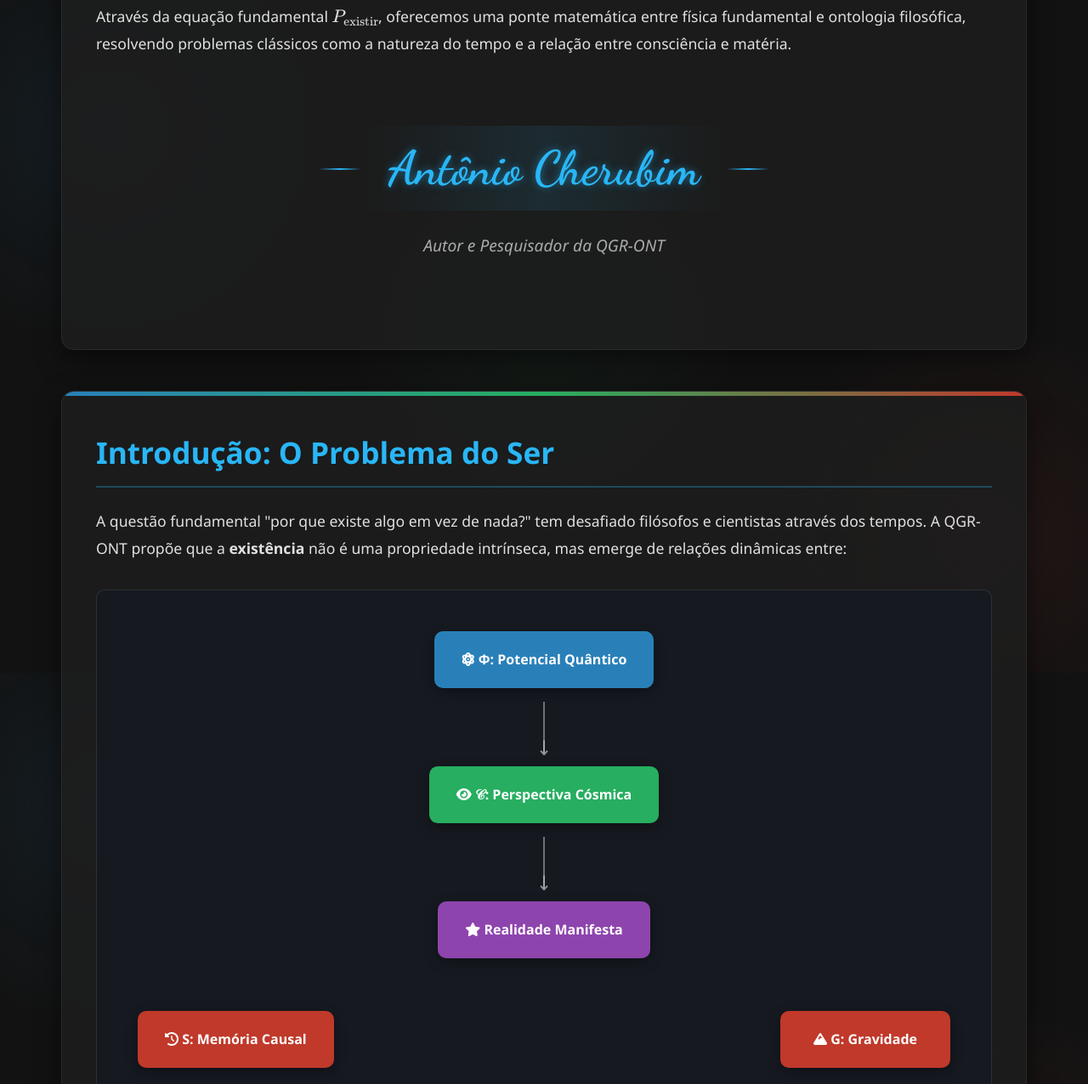
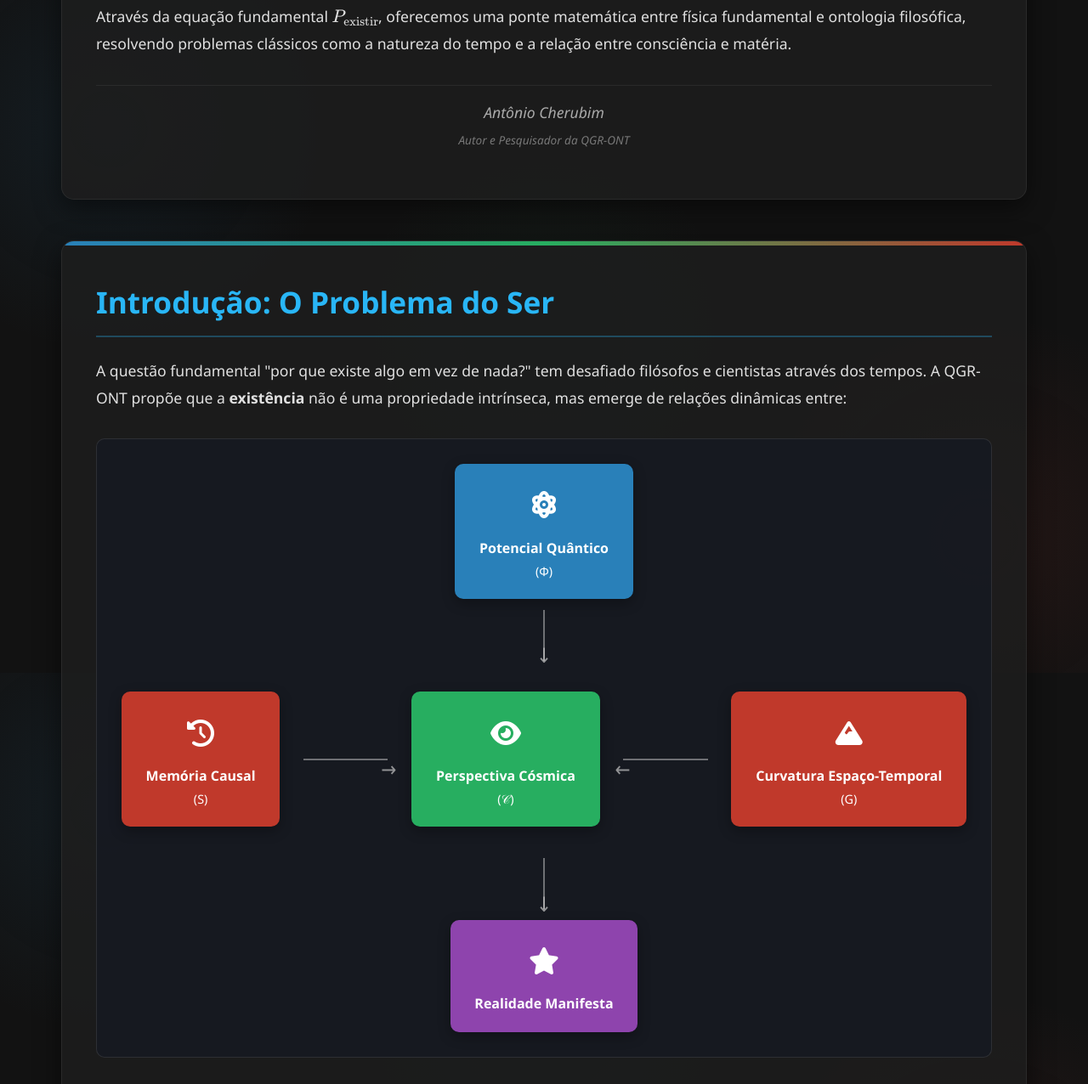
Before and after one commit to antoniocherubim/QGR-ONT, a plain HTML site: page index.html in a window 1280 px wide. Shown: the part 808-2084 px from the top of the page at 85% size. Drawn offline with nearby package versions, Linux system fonts and the light colour scheme.

Commit message:
Update index.html

```diff
--- a/index.html
+++ b/index.html
@@ -5,7 +5,6 @@
   <meta name="viewport" content="width=device-width, initial-scale=1.0">
   <title>QGR-ONT: Uma Ontologia Matemática da Existência</title>
   <link rel="stylesheet" href="https://cdnjs.cloudflare.com/ajax/libs/font-awesome/6.4.0/css/all.min.css">
-  <link href="https://fonts.googleapis.com/css2?family=Dancing+Script:wght@700&display=swap" rel="stylesheet">
   <script src="https://polyfill.io/v3/polyfill.min.js?features=es6"></script>
   <script id="MathJax-script" async src="https://cdn.jsdelivr.net/npm/mathjax@3/es5/tex-mml-chtml.js"></script>
   <style>
@@ -265,25 +264,51 @@
       flex: 1;
     }
 
-    .diagram {
+    /* Diagrama redesenhado */
+    .diagram-container {
+      display: flex;
+      flex-direction: column;
+      align-items: center;
+      margin: 2rem 0;
+      padding: 1rem;
       background: rgba(20, 25, 35, 0.7);
       border-radius: 10px;
-      padding: 2rem;
-      margin: 2rem 0;
-      text-align: center;
       border: 1px solid rgba(100, 100, 100, 0.3);
     }
 
+    .diagram-row {
+      display: flex;
+      justify-content: center;
+      align-items: center;
+      position: relative;
+      width: 100%;
+    }
+
+    .diagram-row.middle {
+      justify-content: space-between;
+      margin: 1.5rem 0;
+    }
+
     .node {
-      display: inline-block;
-      padding: 1.2rem 2rem;
-      margin: 1rem;
+      display: flex;
+      flex-direction: column;
+      align-items: center;
+      justify-content: center;
+      padding: 1.2rem 1.8rem;
+      margin: 0.8rem;
       border-radius: 10px;
       color: white;
       font-weight: bold;
       position: relative;
       box-shadow: 0 5px 15px rgba(0, 0, 0, 0.3);
-      min-width: 200px;
+      min-width: 180px;
+      text-align: center;
+      transition: transform 0.3s ease;
+    }
+
+    .node:hover {
+      transform: scale(1.05);
+      z-index: 2;
     }
 
     .quantum-node { background: var(--quantum); }
@@ -308,6 +333,40 @@
       font-size: 1.5rem;
       position: absolute;
       bottom: -15px;
+    }
+
+    .arrow {
+      position: relative;
+      height: 2px;
+      background: rgba(200, 200, 200, 0.5);
+      margin: 0 15px;
+      flex-grow: 1;
+      min-width: 80px;
+    }
+
+    .arrow::after {
+      content: "→";
+      position: absolute;
+      right: -10px;
+      top: -10px;
+      color: rgba(200, 200, 200, 0.7);
+      font-size: 1.5rem;
+    }
+
+    .arrow.left::after {
+      content: "←";
+      left: -10px;
+      right: auto;
+    }
+
+    .node-icon {
+      font-size: 2rem;
+      margin-bottom: 0.5rem;
+    }
+
+    .node-label {
+      font-size: 0.9rem;
+      font-weight: normal;
     }
 
     .footer {
@@ -360,49 +419,29 @@
       to { opacity: 1; transform: translateY(0); }
     }
 
-    /* Assinatura elegante para Antônio Cherubim */
+    /* Assinatura discreta */
     .signature-container {
       text-align: center;
-      margin: 2rem 0;
-      padding: 2rem;
+      margin: 2rem 0 0;
+      padding: 1rem;
+      position: relative;
+      color: #888;
+      font-size: 0.9rem;
+      font-style: italic;
+      border-top: 1px solid rgba(100, 100, 100, 0.2);
+    }
+
+    .signature {
+      font-size: 1.1rem;
+      color: #aaa;
+      display: inline-block;
       position: relative;
     }
 
-    .signature {
-      font-family: 'Dancing Script', cursive;
-      font-size: 3.5rem;
-      color: #29b6f6;
-      display: inline-block;
-      position: relative;
-      padding: 0 2rem;
-      margin: 1rem 0;
-      text-shadow: 0 0 10px rgba(41, 182, 246, 0.5);
-      background: linear-gradient(to right, transparent, rgba(41, 182, 246, 0.1), transparent);
-    }
-
-    .signature::before,
-    .signature::after {
-      content: "";
-      position: absolute;
-      top: 50%;
-      width: 50px;
-      height: 2px;
-      background: linear-gradient(to right, transparent, #29b6f6, transparent);
-    }
-
-    .signature::before {
-      right: 100%;
-    }
-
-    .signature::after {
-      left: 100%;
-    }
-
     .author-title {
-      font-size: 1.2rem;
-      color: #aaa;
-      margin-top: 0.5rem;
-      font-style: italic;
+      font-size: 0.85rem;
+      color: #777;
+      margin-top: 0.3rem;
     }
 
     @media (max-width: 768px) {
@@ -413,7 +452,30 @@
       .card { padding: 1.5rem; }
       .equation { font-size: 1.1rem; }
       .concept-grid { grid-template-columns: 1fr; }
-      .signature { font-size: 2.5rem; }
+      .signature { font-size: 1rem; }
+
+      .diagram-row.middle {
+        flex-direction: column;
+      }
+
+      .arrow {
+        height: 40px;
+        width: 2px;
+        min-width: 0;
+        margin: 10px 0;
+      }
+
+      .arrow::after {
+        content: "↓";
+        right: -8px;
+        top: auto;
+        bottom: -10px;
+      }
+
+      .arrow.left::after {
+        content: "↓";
+        left: -8px;
+      }
     }
 
     .back-to-top {
@@ -469,7 +531,7 @@
           resolvendo problemas clássicos como a natureza do tempo e a relação entre consciência e matéria.
         </p>
 
-        <!-- Assinatura na seção de resumo -->
+        <!-- Assinatura discreta -->
         <div class="signature-container">
           <div class="signature">Antônio Cherubim</div>
           <div class="author-title">Autor e Pesquisador da QGR-ONT</div>
@@ -483,30 +545,48 @@
           A QGR-ONT propõe que a <strong>existência</strong> não é uma propriedade intrínseca, mas emerge de relações dinâmicas entre:
         </p>
 
-        <div class="diagram">
-          <div class="node quantum-node">
-            <i class="fas fa-atom"></i> Φ: Potencial Quântico
+        <!-- Diagrama redesenhado -->
+        <div class="diagram-container">
+          <div class="diagram-row">
+            <div class="node quantum-node">
+              <div class="node-icon"><i class="fas fa-atom"></i></div>
+              <div>Potencial Quântico</div>
+              <div class="node-label">(Φ)</div>
+            </div>
           </div>
 
           <div class="connection"></div>
 
-          <div class="node existence-node">
-            <i class="fas fa-eye"></i> 𝒞: Perspectiva Cósmica
+          <div class="diagram-row middle">
+            <div class="node gravity-node">
+              <div class="node-icon"><i class="fas fa-history"></i></div>
+              <div>Memória Causal</div>
+              <div class="node-label">(S)</div>
+            </div>
+
+            <div class="arrow"></div>
+
+            <div class="node existence-node">
+              <div class="node-icon"><i class="fas fa-eye"></i></div>
+              <div>Perspectiva Cósmica</div>
+              <div class="node-label">(𝒞)</div>
+            </div>
+
+            <div class="arrow left"></div>
+
+            <div class="node gravity-node">
+              <div class="node-icon"><i class="fas fa-mountain"></i></div>
+              <div>Curvatura Espaço-Temporal</div>
+              <div class="node-label">(G)</div>
+            </div>
           </div>
 
           <div class="connection"></div>
 
-          <div class="node manifest-node">
-            <i class="fas fa-star"></i> Realidade Manifesta
-          </div>
-
-          <div style="display: flex; justify-content: space-between; margin-top: 30px;">
-            <div class="node gravity-node">
-              <i class="fas fa-history"></i> S: Memória Causal
-            </div>
-
-            <div class="node gravity-node">
-              <i class="fas fa-mountain"></i> G: Gravidade
+          <div class="diagram-row">
+            <div class="node manifest-node">
+              <div class="node-icon"><i class="fas fa-star"></i></div>
+              <div>Realidade Manifesta</div>
             </div>
           </div>
         </div>
@@ -614,7 +694,7 @@
           </div>
         </div>
 
-        <!-- Assinatura na seção de equação -->
+        <!-- Assinatura discreta -->
         <div class="signature-container">
           <div class="signature">Antônio Cherubim</div>
           <div class="author-title">Desenvolvedor da Teoria QGR-ONT</div>
@@ -736,7 +816,7 @@
           </div>
         </div>
 
-        <!-- Assinatura na seção de pilares -->
+        <!-- Assinatura discreta -->
         <div class="signature-container">
           <div class="signature">Antônio Cherubim</div>
           <div class="author-title">Teórico em Física Quântica e Ontologia</div>
@@ -822,7 +902,7 @@
           </div>
         </div>
 
-        <!-- Assinatura principal na conclusão -->
+        <!-- Assinatura discreta -->
         <div class="signature-container">
           <div class="signature">Antônio Cherubim</div>
           <div class="author-title">Criador da Teoria QGR-ONT</div>
```
